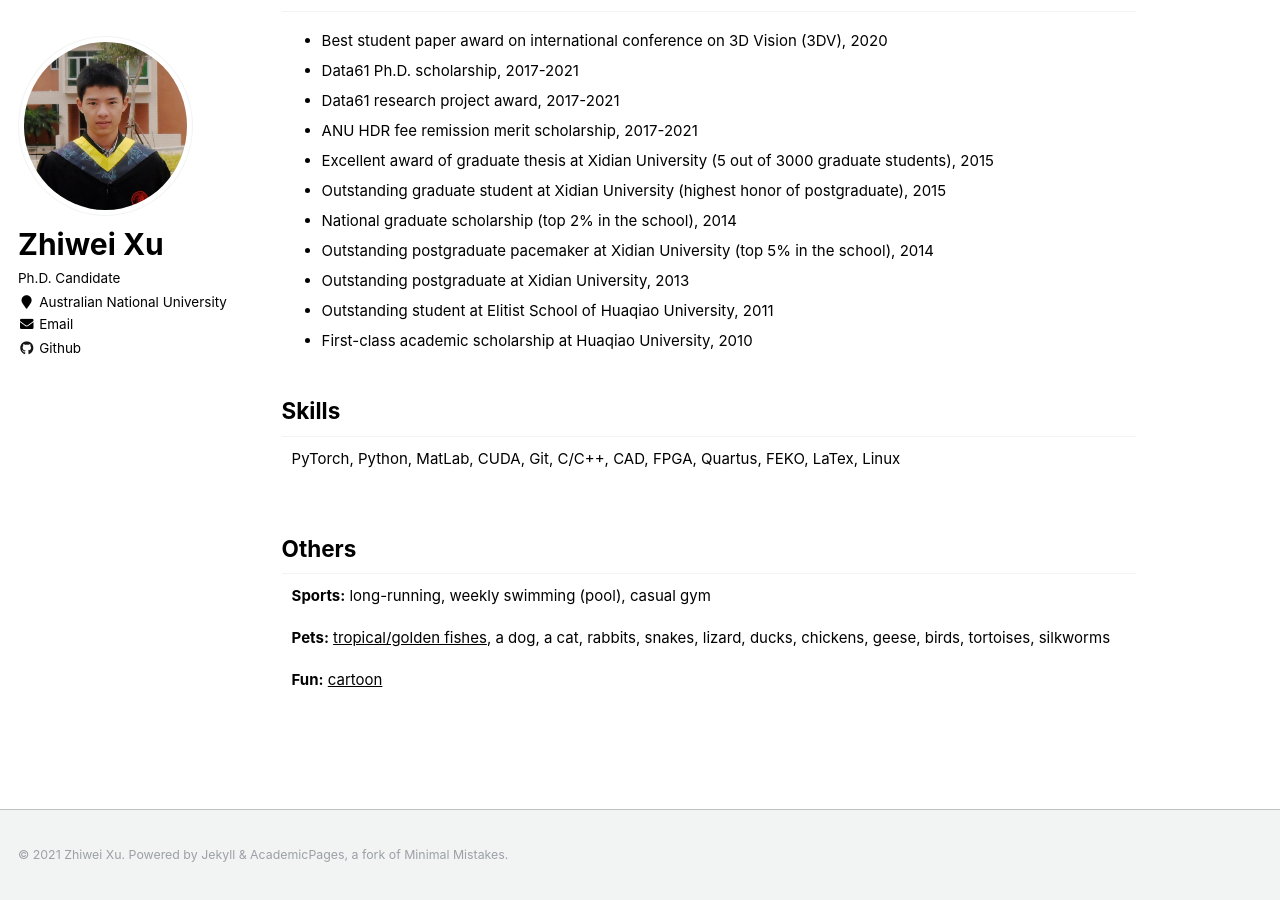
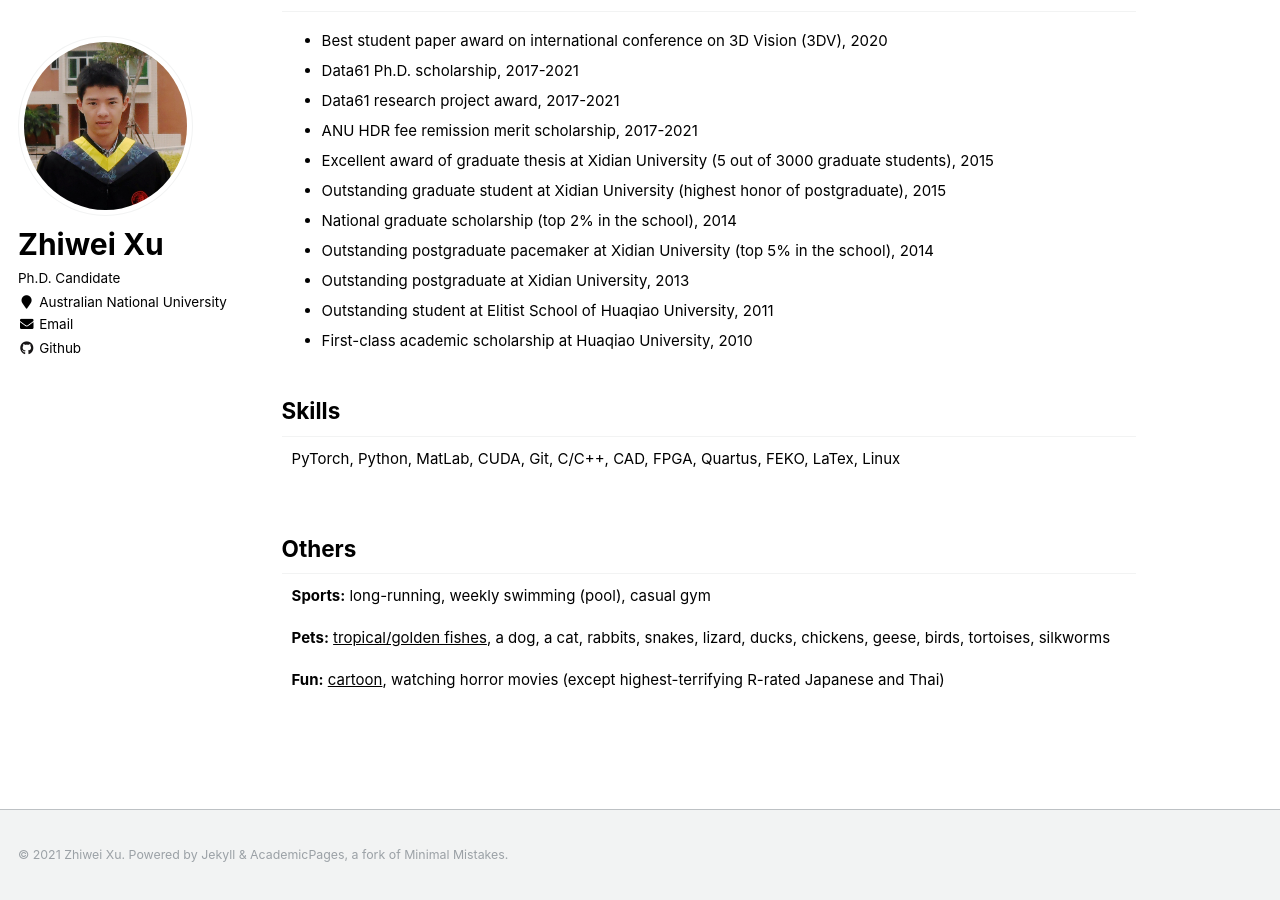
Before and after one commit to zwxu064/zwxu064.github.io, a Jekyll site: the page built from _pages/about.html, in a window 1280 px wide and 900 px high, scrolled down 2750 px. Built offline with Jekyll 4.4.1, drawn with Linux system fonts in a browser that asks for light colours.

Commit message:
Update about.html

```diff
--- a/_pages/about.html
+++ b/_pages/about.html
@@ -189,5 +189,5 @@ redirect_from:
 <p class="alignlefttab"><strong>Pets:</strong> <a style="color: inherit; text-decoration: underline;" href="fishes">tropical/golden fishes</a>, a dog, a cat, rabbits, snakes, lizard, ducks, chickens, geese, birds, tortoises, silkworms</p>
 <div style="clear: both;"></div>
 
-<p class="alignlefttab"><strong>Fun:</strong> <a style="color: inherit; text-decoration: underline;" href="cartoon">cartoon</a></p>
+<p class="alignlefttab"><strong>Fun:</strong> <a style="color: inherit; text-decoration: underline;" href="cartoon">cartoon</a>, watching horror movies (except highest-terrifying R-rated Japanese and Thai)</p>
 <div style="clear: both;"></div>
```
